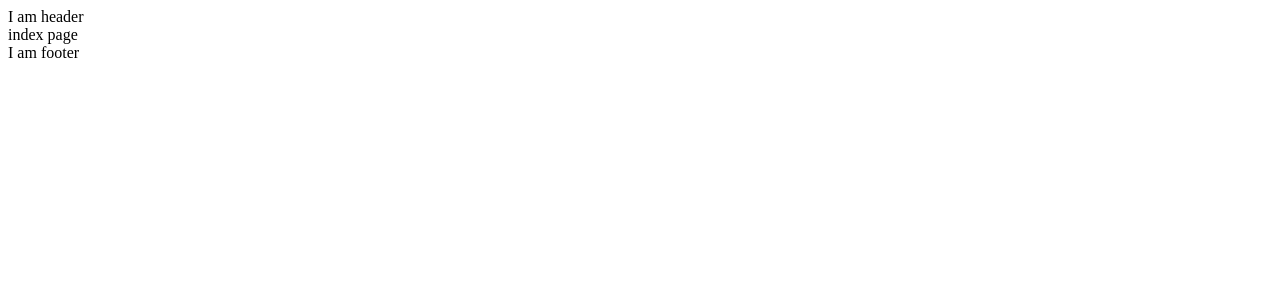
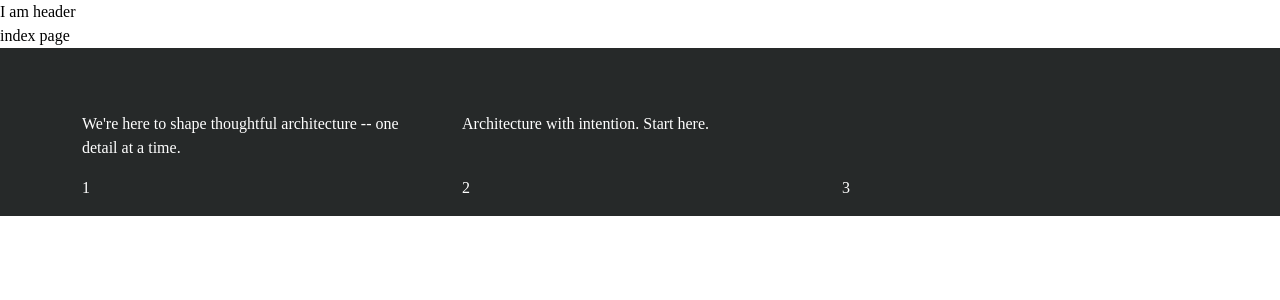
Before and after one commit to ashishmangla0/daksharchitects, a Next.js app: page / in a window 1280 px wide. Shown: the top 300 px of the page. Built offline with nearby package versions, Linux system fonts and the light colour scheme.

Commit message:
inital commit

```diff
--- a/src/app/components/footer/footer.module.scss
+++ b/src/app/components/footer/footer.module.scss
@@ -1,3 +1,5 @@
 .footer{
-    background-color: #ffffff;
+    background-color:#262929;
+    color:white;
+    padding-top:64px;
 }
--- a/src/app/components/footer/footer.tsx
+++ b/src/app/components/footer/footer.tsx
@@ -3,7 +3,38 @@ const Footer = () =>{
 return (
     <footer className={styles.footer}>
         <div className={"container"}>
-            I am footer
+            <div className="row">
+                <div className="col-md-4">
+                    <p>
+                        We're here to shape thoughtful architecture -- one detail at a time.
+                    </p>
+                </div>
+                <div className="col-md-8">
+                    <p>
+                        Architecture with intention. Start here.
+                    </p>
+                </div>
+            </div>
+            <div className="row">
+                <div className="col-md-4">
+                    <p>
+                      1
+                    </p>
+                </div>
+                <div className="col-md-4">
+                    <p>
+                       2
+                    </p>
+                </div>
+                <div className="col-md-4">
+                    <p>
+                        3
+                    </p>
+                </div>
+                <div className="col-12">
+
+                </div>
+            </div>
         </div>
     </footer>
 )
--- a/src/app/layout.tsx
+++ b/src/app/layout.tsx
@@ -1,17 +1,15 @@
 import type { Metadata } from "next";
-import { Geist, Geist_Mono } from "next/font/google";
+import { Inter } from "next/font/google";
+import "@/styles/globals.scss";
 import Header from "./components/header/header";
 import Footer from "./components/footer/footer";
 
-const geistSans = Geist({
-  variable: "--font-geist-sans",
+const interSans = Inter({
+  variable: "--font-inter",
+    weight: ['400', '600',  '800', '900'],
   subsets: ["latin"],
 });
 
-const geistMono = Geist_Mono({
-  variable: "--font-geist-mono",
-  subsets: ["latin"],
-});
 
 export const metadata: Metadata = {
   title: "Create Next App",
@@ -24,7 +22,7 @@ export default function RootLayout({
   children: React.ReactNode;
 }>) {
   return (
-    <html lang="en" className={`${geistSans.variable} ${geistMono.variable}`}>
+    <html lang="en" className={`${interSans.variable}`}>
       <body>
         <Header/>
         <main>{children}</main>
--- /dev/null
+++ b/src/styles/_containers.scss
@@ -0,0 +1,37 @@
+@use "variables";
+@use "mixins/breakpoints";
+@use "mixins/container";
+
+.container,
+.container-fluid {
+  @include container.make-container();
+  position: relative;
+}
+
+@each $breakpoint, $container-max-width in variables.$container-max-widths {
+  .container-#{$breakpoint} {
+    @extend .container-fluid;
+  }
+
+  @include breakpoints.media-breakpoint-up($breakpoint) {
+    %responsive-container-#{$breakpoint} {
+      max-width: $container-max-width;
+    }
+
+    $extend-breakpoint: true;
+
+    @each $name, $width in variables.$breakpoints {
+      @if ($extend-breakpoint) {
+        .container#{breakpoints.breakpoint-infix($name, variables.$breakpoints)} {
+          @extend %responsive-container-#{$breakpoint};
+        }
+
+        @if ($breakpoint == $name) {
+          $extend-breakpoint: false;
+        }
+      }
+    }
+  }
+}
+
+// @each $breakpoint, $max-width in variables.$container-max-widths { // .container-#{$breakpoint} { // @extend .container-fluid; // } // @include breakpoints.media-breakpoint-up($breakpoint) { // .container-#{$breakpoint} { // max-width: $max-width; // } // } // }
--- /dev/null
+++ b/src/styles/_grid.scss
@@ -0,0 +1,12 @@
+@use "mixins/grid";
+
+.row {
+  @include grid.make-row();
+  > * {
+    @include grid.make-col-ready();
+  }
+}
+
+
+
+@include grid.make-grid-columns();
--- /dev/null
+++ b/src/styles/_reset.scss
@@ -0,0 +1,14 @@
+*, ::after, ::before {
+    box-sizing: border-box;
+}
+body{
+    margin: 0;
+    line-height: var(--body-line-height);
+    font-family: var(--font-catamaran);
+    font-size: var(--font-size-base);
+    font-weight: 400;
+}
+
+*{
+margin-top:0;
+}
--- /dev/null
+++ b/src/styles/_root.scss
@@ -0,0 +1,14 @@
+@use "variables";
+:root {
+  //   --gutter: 1.5rem;
+  //   --container-max-width: 1200px;
+
+
+  @each $name, $value in variables.$breakpoints {
+    --breakpoint-#{$name}: #{$value};
+  }
+
+  --body-line-height: #{variables.$body-line-height};
+  --font-size-base: #{variables.$font-size-base};
+
+}
--- /dev/null
+++ b/src/styles/_variables.scss
@@ -0,0 +1,26 @@
+// ================ Variables ================
+$breakpoints: (
+  xs: 0,
+  sm: 576px,
+  md: 768px,
+  lg: 992px,
+  xl: 1200px,
+  xxl: 1400px,
+);
+$grid-columns: 12;
+$grid-gutter-width: 1.5rem;
+$body-line-height: 1.5;
+$grid-row-columns: 6;
+
+$container-max-widths: (
+  sm: 540px,
+  md: 720px,
+  lg: 960px,
+  xl: 1140px,
+  xxl: 1320px,
+);
+
+$container-padding-x: $grid-gutter-width;
+$prefix: "";
+
+$font-size-base: 1rem;
--- /dev/null
+++ b/src/styles/globals.scss
@@ -0,0 +1,88 @@
+@use 'root';
+@use 'reset';
+@use 'mixins/breakpoints';
+@use 'mixins/container';
+@use 'containers';
+@use 'grid';
+@import url("https://unpkg.com/leaflet@1.9.4/dist/leaflet.css");
+
+
+@font-face {
+  font-family: 'codeamantra';
+  src: url('/font/codeamantra.eot?94342880');
+  src: url('/font/codeamantra.eot?94342880#iefix') format('embedded-opentype'),
+       url('/font/codeamantra.woff2?94342880') format('woff2'),
+       url('/font/codeamantra.woff?94342880') format('woff'),
+       url('/font/codeamantra.ttf?94342880') format('truetype'),
+       url('/font/codeamantra.svg?94342880#codeamantra') format('svg');
+  font-weight: normal;
+  font-style: normal;
+}
+/* Chrome hack: SVG is rendered more smooth in Windozze. 100% magic, uncomment if you need it. */
+/* Note, that will break hinting! In other OS-es font will be not as sharp as it could be */
+/*
+@media screen and (-webkit-min-device-pixel-ratio:0) {
+  @font-face {
+    font-family: 'codeamantra';
+    src: url('../font/codeamantra.svg?94342880#codeamantra') format('svg');
+  }
+}
+*/
+[class^="icon-"]:before, [class*=" icon-"]:before {
+  font-family: "codeamantra";
+  font-style: normal;
+  font-weight: normal;
+  speak: never;
+
+  display: inline-block;
+  text-decoration: inherit;
+  text-align: center;
+  /* opacity: .8; */
+
+  /* For safety - reset parent styles, that can break glyph codes*/
+  font-variant: normal;
+  text-transform: none;
+
+
+
+  /* Animation center compensation - margins should be symmetric */
+
+
+  /* you can be more comfortable with increased icons size */
+  /* font-size: 120%; */
+
+  /* Font smoothing. That was taken from TWBS */
+  -webkit-font-smoothing: antialiased;
+  -moz-osx-font-smoothing: grayscale;
+
+  /* Uncomment for 3D effect */
+  /* text-shadow: 1px 1px 1px rgba(127, 127, 127, 0.3); */
+}
+
+.icon-phone:before { content: '\e800'; } /* '' */
+.icon-phone-call:before { content: '\e801'; } /* '' */
+.icon-external-link:before { content: '\e803'; } /* '' */
+.icon-facebook:before { content: '\e804'; } /* '' */
+.icon-instagram:before { content: '\e805'; } /* '' */
+.icon-linkedin:before { content: '\e806'; } /* '' */
+.icon-youtube:before { content: '\e807'; } /* '' */
+.icon-twitter:before { content: '\e808'; } /* '' */
+
+
+
+.block{
+  position: relative;
+  padding-block: 3rem;
+
+
+  &_title{
+    font-size: 2.5rem;
+    font-weight: 700;
+    margin-bottom: 1rem;
+    font-weight: 800;
+  }
+}
+
+img{
+  max-width: 100%;
+}
--- /dev/null
+++ b/src/styles/mixins/_breakpoints.scss
@@ -0,0 +1,31 @@
+@use "sass:map";
+@use '../variables';
+
+@function breakpoint-infix($name, $breakpoints: variables.$breakpoints) {
+  $min: breakpoint-min($name, $breakpoints);
+  @if $min == null {
+    @return "";
+  } @else {
+    @return "-#{$name}";
+  }
+}
+
+@function breakpoint-min($name, $breakpoints: variables.$breakpoints) {
+  $min: map.get($breakpoints, $name);
+  @if $min != 0 {
+    @return $min;
+  } @else {
+    @return null;
+  }
+}
+
+@mixin media-breakpoint-up($name, $breakpoints: variables.$breakpoints) {
+  $min: breakpoint-min($name, $breakpoints);
+  @if $min {
+    @media (min-width: $min) {
+      @content;
+    }
+  } @else {
+    @content;
+  }
+}
--- /dev/null
+++ b/src/styles/mixins/_container.scss
@@ -0,0 +1,10 @@
+@use '../variables';
+@mixin make-container($gutter: variables.$container-padding-x) {
+  --#{variables.$prefix}gutter-x: #{$gutter};
+  --#{variables.$prefix}gutter-y: 0;
+  width: 100%;
+  padding-right: calc(var(--#{variables.$prefix}gutter-x) * .5); // stylelint-disable-line function-disallowed-list
+  padding-left: calc(var(--#{variables.$prefix}gutter-x) * .5); // stylelint-disable-line function-disallowed-list
+  margin-right: auto;
+  margin-left: auto;
+}
--- /dev/null
+++ b/src/styles/mixins/_grid.scss
@@ -0,0 +1,67 @@
+@use "sass:math";
+@use "sass:map";
+@use '../variables' as variables;
+@use './breakpoints';
+
+@mixin make-row($gutter: variables.$grid-gutter-width) {
+  --gutter-x: #{$gutter};
+  --gutter-y: 0;
+  display: flex;
+  flex-wrap: wrap;
+  margin-top: calc(-1 * var(--gutter-y));
+  margin-right: calc(-0.5 * var(--gutter-x));
+  margin-left: calc(-0.5 * var(--gutter-x));
+}
+
+@mixin make-col($size: false, $columns: $grid-columns) {
+  @if $size {
+    flex: 0 0 auto;
+    width: math.percentage(math.div($size, $columns));
+
+  } @else {
+    flex: 1 1 0;
+    max-width: 100%;
+  }
+}
+
+@mixin make-col-ready() {
+  flex-shrink: 0;
+  width: 100%;
+  max-width: 100%;
+  padding-right: calc(var(--gutter-x) * 0.5);
+  padding-left: calc(var(--gutter-x) * 0.5);
+  margin-top: var(--gutter-y);
+}
+
+@mixin make-col-auto() {
+  flex: 0 0 auto;
+  width: auto;
+}
+
+@mixin make-grid-columns(
+  $columns:  variables.$grid-columns,
+  $gutter:  variables.$grid-gutter-width,
+  $breakpoints:  variables.$breakpoints
+) {
+  @each $breakpoint in map.keys($breakpoints) {
+    // ✅ FIXED: namespaced function
+    $infix: breakpoints.breakpoint-infix($breakpoint, $breakpoints);
+     @include breakpoints.media-breakpoint-up($breakpoint, $breakpoints) {
+        .col#{$infix} {
+        flex: 1 0 0;
+      }
+      @if $columns > 0 {
+        @for $i from 1 through $columns {
+          .col#{$infix}-#{$i} {
+            @include make-col($i, $columns);
+          }
+        }
+      }
+
+
+
+
+    }
+
+  }
+}
```
Also changed, not shown: 1 other file (tests, documents, lock files or other folders).
